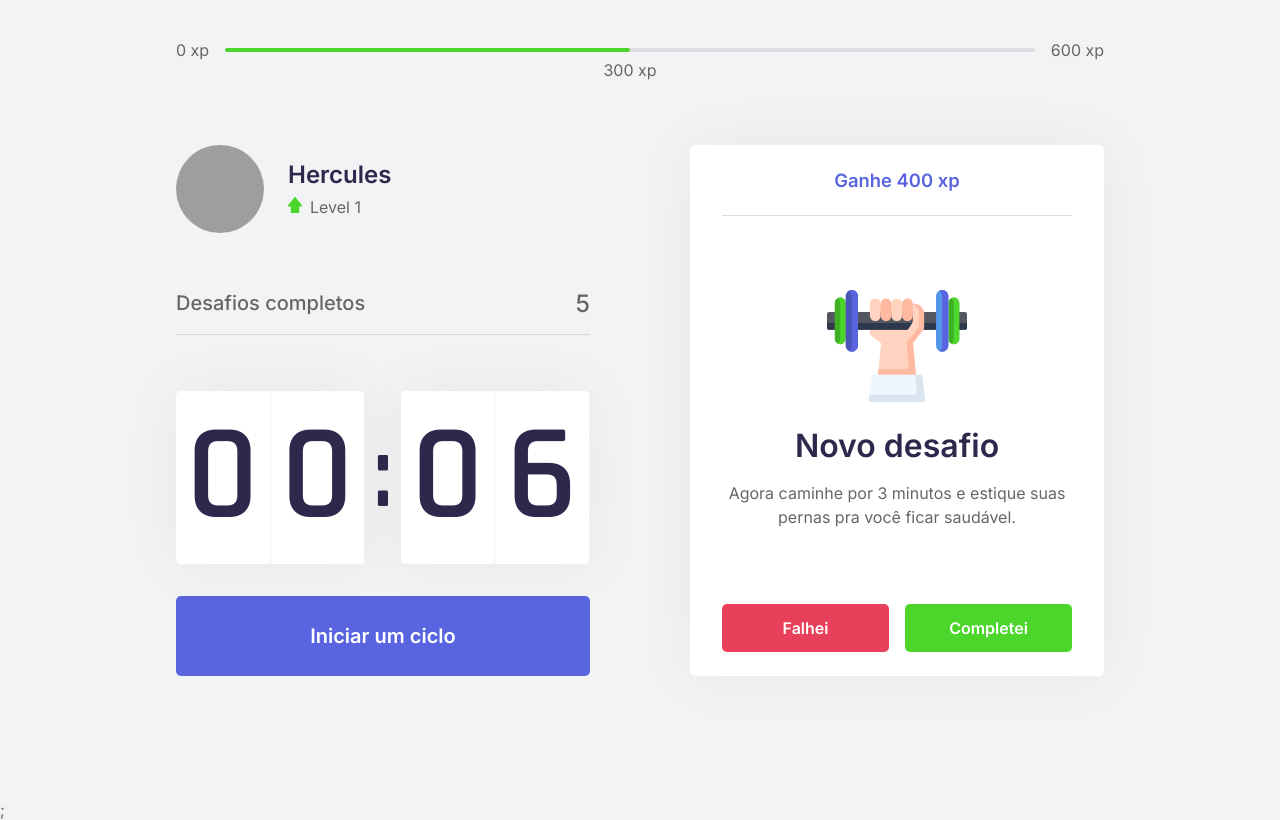
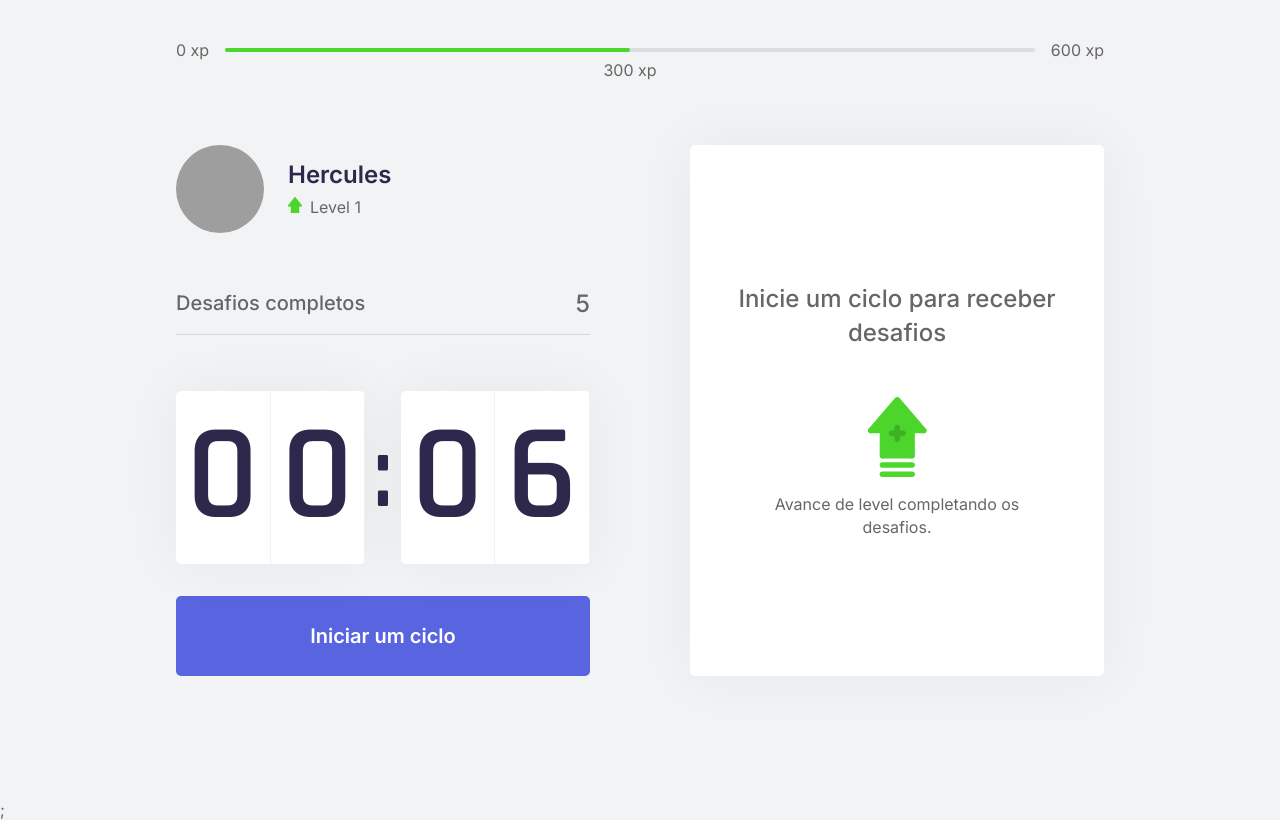
Before and after one commit to HRsniper/Next-Level-Week-4, a Next.js app in the folder react/moveit-next/: page / in a window 1280 px wide. Built offline with nearby package versions, Linux system fonts and the light colour scheme; grey boxes are pictures that could not be loaded.

Commit message:
change challengbox with activechallenge context

```diff
--- a/react/moveit-next/src/components/ChallengeBox.tsx
+++ b/react/moveit-next/src/components/ChallengeBox.tsx
@@ -5,22 +5,19 @@ import { ChallengeContext } from "../contexts/ChallengeContext";
 import styles from "../styles/components/ChallengeBox.module.css";
 
 const ChallengeBox = () => {
-  const contextData = useContext(ChallengeContext);
-  console.log(contextData);
-
-  const [hasActiveChallenge, setHasActiveChallenge] = useState(true);
+  const { activeChallenge } = useContext(ChallengeContext);
 
   useEffect(() => {}, []);
 
   return (
     <div className={styles.challengeBoxContainer}>
-      {hasActiveChallenge ? (
+      {activeChallenge ? (
         <div className={styles.challengeBoxActive}>
-          <header>Ganhe 400 xp</header>
+          <header>Ganhe {activeChallenge.amount} xp</header>
           <main>
-            <img src="icons/body.svg" alt="body" />
+            <img src={`icons/${activeChallenge.type}.svg`} alt="body" />
             <strong>Novo desafio</strong>
-            <p>Agora caminhe por 3 minutos e estique suas pernas pra você ficar saudável.</p>
+            <p>{activeChallenge.description}</p>
           </main>
 
           <footer>
--- a/react/moveit-next/src/components/Countdown.tsx
+++ b/react/moveit-next/src/components/Countdown.tsx
@@ -39,7 +39,6 @@ const Countdown = () => {
     } else if (isActive && time === 0) {
       setHasFinished(true);
       setIsActive(false);
-      // resetCountdown();
       startNewChallenge();
     }
   }, [isActive, time]);
--- a/react/moveit-next/src/contexts/ChallengeContext.tsx
+++ b/react/moveit-next/src/contexts/ChallengeContext.tsx
@@ -1,9 +1,19 @@
-import { createContext, ReactNode, useContext, useState } from "react";
+import { createContext, ReactNode, useState } from "react";
+
+import challenges from "../pages/api/challenges.json";
+
+type ActiveChallengeType = {
+  // type: string;
+  type: "body" | "eye";
+  description: string;
+  amount: number;
+};
 
 type ChallengeContextType = {
   level: number;
   currentExperience: number;
   challengesCompleted: number;
+  activeChallenge: ActiveChallengeType;
   levelUp: () => void;
   startNewChallenge: () => void;
 };
@@ -18,21 +28,27 @@ function ChallengeContextProvider({ children }: ChallengeContextProviderType) {
   const [level, setLevel] = useState(1);
   const [currentExperience, setCurrentExperience] = useState(0);
   const [challengesCompleted, setChallengesCompleted] = useState(0);
+  const [activeChallenge, setActiveChallenge] = useState(null);
 
   function levelUp() {
     setLevel(level + 1);
   }
 
   function startNewChallenge() {
-    console.log("new");
+    const randomChallengesIndex = Math.floor(Math.random() * challenges.length);
+    const challenge = challenges[randomChallengesIndex];
+
+    setActiveChallenge(challenge);
   }
 
   return (
-    <ChallengeContext.Provider value={{ level, currentExperience, challengesCompleted, levelUp, startNewChallenge }}>
+    <ChallengeContext.Provider
+      value={{ level, currentExperience, challengesCompleted, activeChallenge, levelUp, startNewChallenge }}
+    >
       {children}
     </ChallengeContext.Provider>
   );
 }
 
 export { ChallengeContext, ChallengeContextProvider };
-export type { ChallengeContextType, ChallengeContextProviderType };
+export type { ChallengeContextType, ChallengeContextProviderType, ActiveChallengeType };
--- /dev/null
+++ b/react/moveit-next/src/pages/api/challenges.ts
@@ -0,0 +1,7 @@
+import { NextApiRequest, NextApiResponse } from "next";
+
+import challenges from "./challenges.json";
+
+export default (req: NextApiRequest, res: NextApiResponse) => {
+  res.status(200).json(challenges);
+};
--- a/react/moveit-next/src/pages/api/hello.js
+++ /dev/null
@@ -1,5 +0,0 @@
-// Next.js API route support: https://nextjs.org/docs/api-routes/introduction
-
-export default (req, res) => {
-  res.status(200).json({ name: "John Doe" });
-};
```
